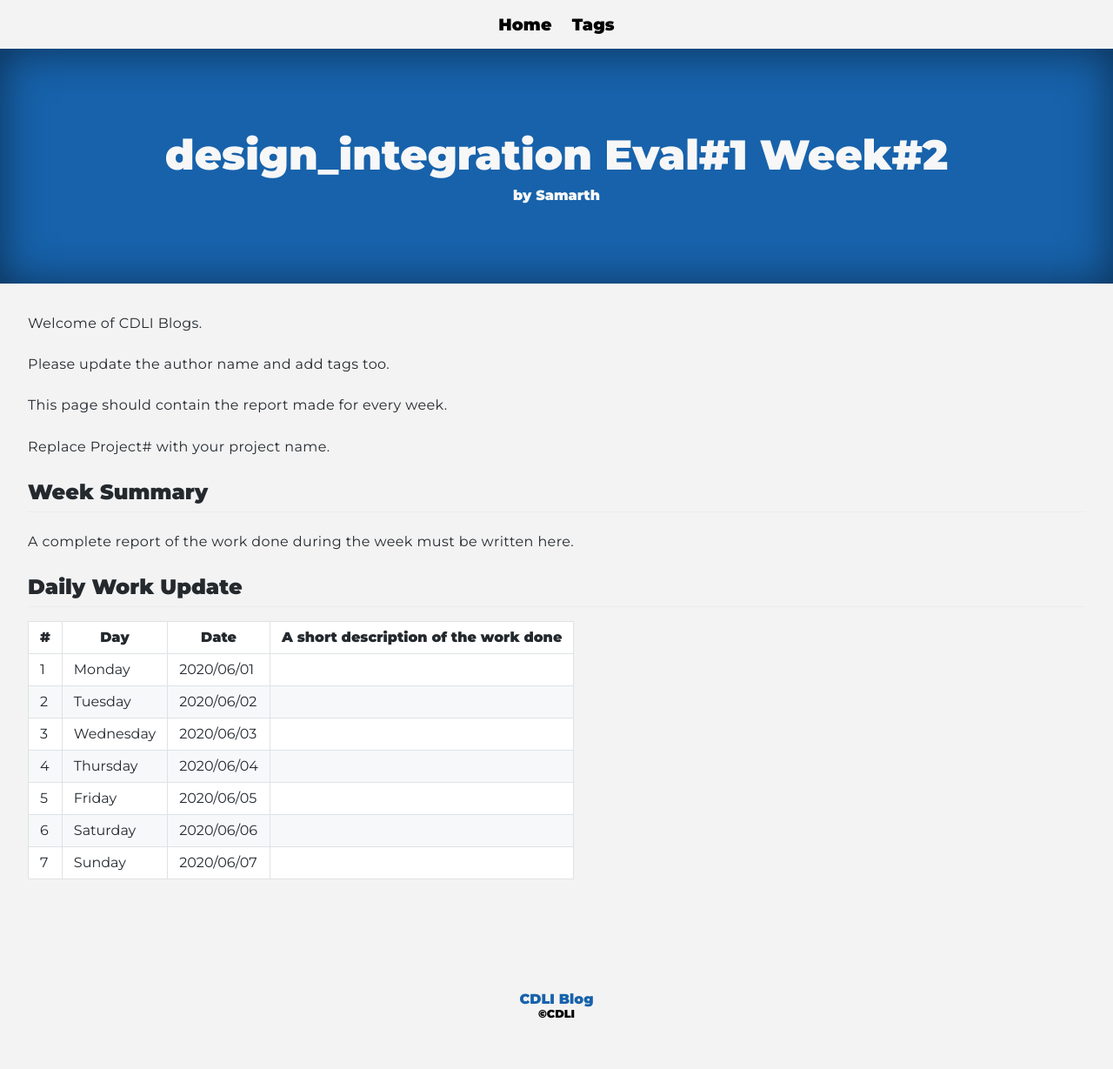
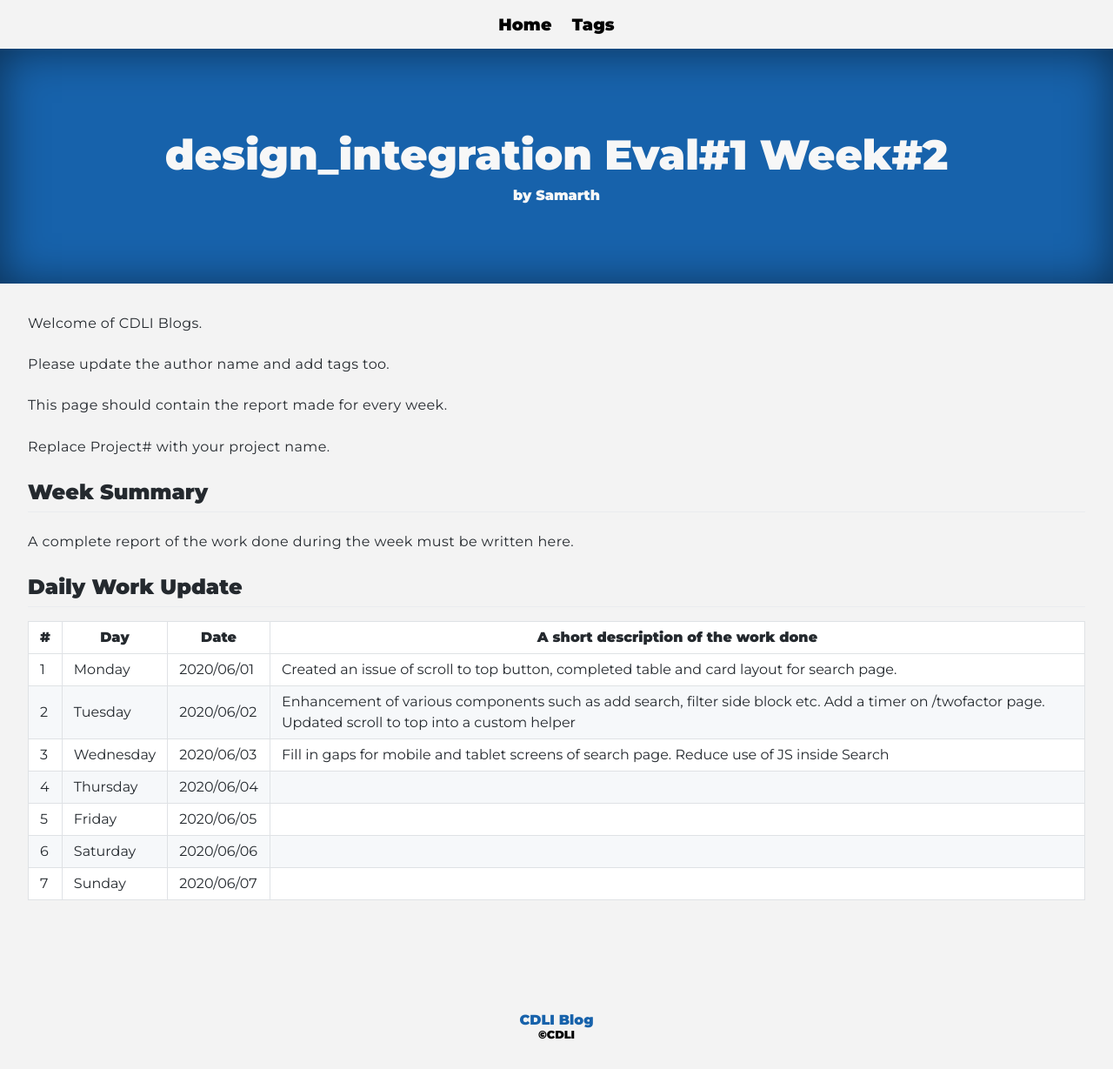
Before and after one commit to cdli-gh/blog, a Jekyll site: the page built from _blog/gsoc20/design_integration/posts/02_week2.md, in a window 1280 px wide. Shown: the whole page at 87% size. Built offline with Jekyll 4.4.1, drawn with Linux system fonts in a browser that asks for light colours; Markdown is read by kramdown in place of the engine named in the settings; before the commit the page ends 1205 px from its top, so only the background shows below that.

Commit message:
Update 02_week2.md

```diff
--- a/_blog/gsoc20/design_integration/posts/02_week2.md
+++ b/_blog/gsoc20/design_integration/posts/02_week2.md
@@ -21,9 +21,9 @@ A complete report of the work done during the week must be written here.
 
 |\#|Day|Date|A short description of the work done|
 |---	|---	|---	|---	|
-|1   	| Monday 	|   2020/06/01	|   	|
-|2   	| Tuesday  	|   2020/06/02	|   	|
-|3   	| Wednesday  	|  2020/06/03 	|   	|
+|1   	| Monday 	|   2020/06/01	| Created an issue of scroll to top button, completed table and card layout for search page. 	|
+|2   	| Tuesday  	|   2020/06/02	| Enhancement of various components such as add search, filter side block etc. Add a timer on /twofactor page. Updated scroll to top into a custom helper |
+|3   	| Wednesday  	|  2020/06/03 	| Fill in gaps for mobile and tablet screens of search page. Reduce use of JS inside Search	|
 |4   	| Thursday  	|   2020/06/04	|   	|
 |5   	| Friday  	|   2020/06/05	|   	|
 |6   	| Saturday  	|   2020/06/06	|   	|
```
